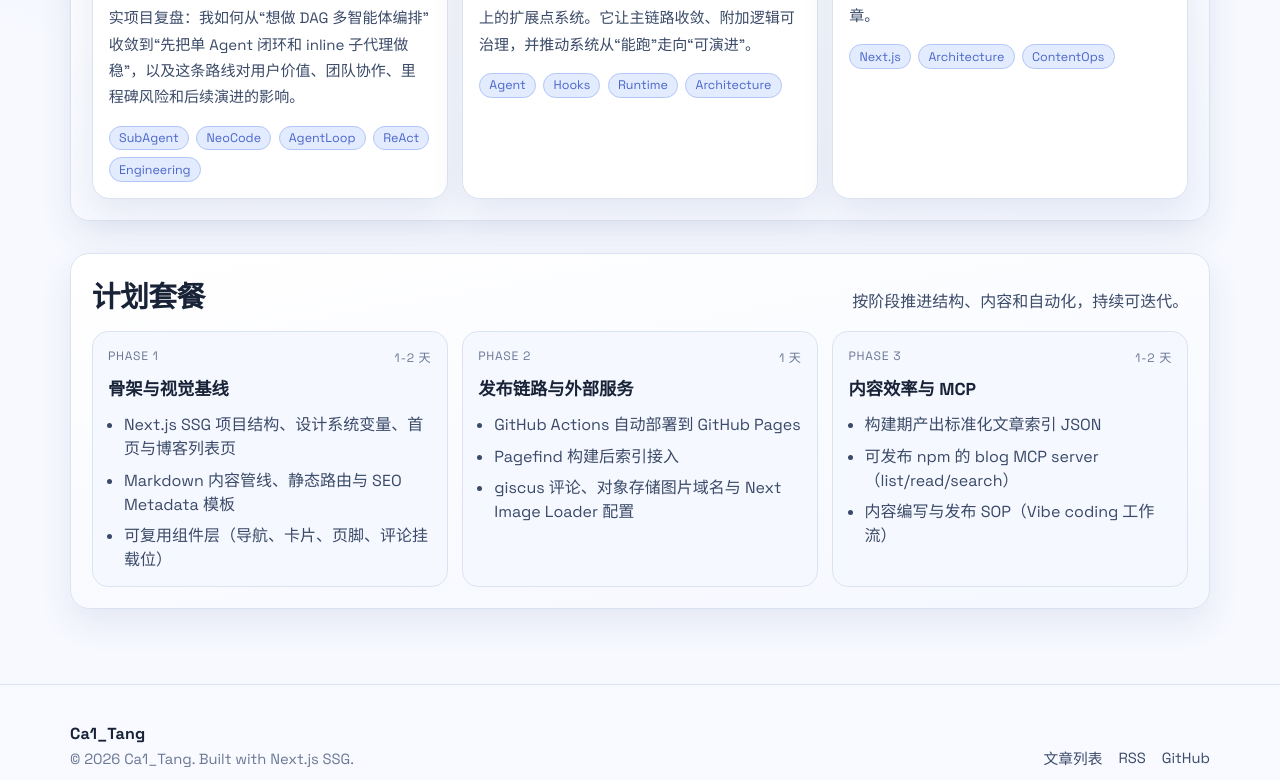
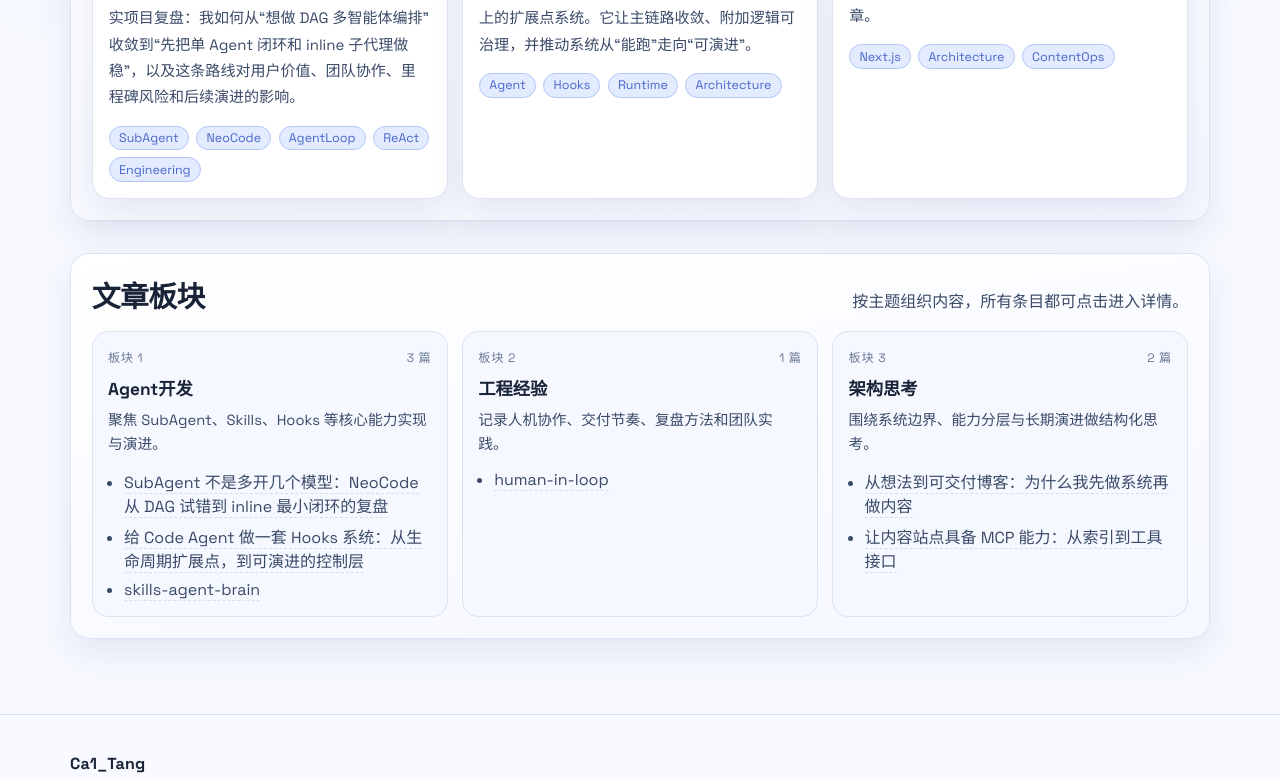
Before and after one commit to Cai-Tang-www/myBlog, a Next.js app: page / in a window 1280 px wide. Shown: the part 695-1475 px from the top of the page. Built offline with nearby package versions, Linux system fonts and the light colour scheme; no server answers.

Commit message:
feat(home): replace plan cards with 3 blog category sections

```diff
--- a/app/page.module.css
+++ b/app/page.module.css
@@ -232,12 +232,31 @@
   font-size: 1.08rem;
 }
 
-.phaseCard ul {
-  margin: 0.7rem 0 0;
+.phaseIntro {
+  margin: 0.58rem 0 0;
+  color: var(--text-secondary);
+  line-height: 1.6;
+  font-size: 0.92rem;
+}
+
+.phaseLinks {
+  margin: 0.75rem 0 0;
   padding-left: 1rem;
   color: var(--text-secondary);
   display: grid;
   gap: 0.45rem;
+}
+
+.phaseLink {
+  color: inherit;
+  text-decoration: none;
+  border-bottom: 1px dashed color-mix(in oklab, var(--border-strong) 65%, transparent);
+  transition: color 160ms ease, border-color 160ms ease;
+}
+
+.phaseLink:hover {
+  color: var(--accent-strong);
+  border-color: color-mix(in oklab, var(--accent-strong) 72%, transparent);
 }
 
 @media (max-width: 1020px) {
--- a/app/page.tsx
+++ b/app/page.tsx
@@ -1,11 +1,68 @@
 import Link from "next/link";
 import { PostCard } from "@/components/post-card";
-import { getFeaturedPosts } from "@/lib/posts";
-import { phasePlan } from "@/lib/plan";
+import { getAllPosts, getFeaturedPosts, type PostSummary } from "@/lib/posts";
 import styles from "./page.module.css";
+
+type CategoryKey = "agent" | "engineering" | "architecture";
+
+interface CategorySection {
+  id: CategoryKey;
+  phase: string;
+  title: string;
+  note: string;
+  posts: PostSummary[];
+}
+
+const categoryOrder: CategoryKey[] = ["agent", "engineering", "architecture"];
+
+const manualCategoryBySlug: Record<string, CategoryKey> = {
+  "code-agent-hooks-lifecycle-control-layer": "agent",
+  "subagent-from-dag-to-inline": "agent",
+  "skills-agent-brain": "agent",
+  "human-in-loop": "engineering",
+};
+
+function buildCategorySections(posts: PostSummary[]): CategorySection[] {
+  const grouped: Record<CategoryKey, PostSummary[]> = {
+    agent: [],
+    engineering: [],
+    architecture: [],
+  };
+
+  for (const post of posts) {
+    const mapped = manualCategoryBySlug[post.slug] ?? "architecture";
+    grouped[mapped].push(post);
+  }
+
+  return [
+    {
+      id: "agent",
+      phase: "板块 1",
+      title: "Agent开发",
+      note: "聚焦 SubAgent、Skills、Hooks 等核心能力实现与演进。",
+      posts: grouped.agent,
+    },
+    {
+      id: "engineering",
+      phase: "板块 2",
+      title: "工程经验",
+      note: "记录人机协作、交付节奏、复盘方法和团队实践。",
+      posts: grouped.engineering,
+    },
+    {
+      id: "architecture",
+      phase: "板块 3",
+      title: "架构思考",
+      note: "围绕系统边界、能力分层与长期演进做结构化思考。",
+      posts: grouped.architecture,
+    },
+  ];
+}
 
 export default async function Home() {
   const featuredPosts = await getFeaturedPosts(3);
+  const allPosts = await getAllPosts();
+  const categorySections = buildCategorySections(allPosts);
 
   return (
     <div className={styles.page}>
@@ -29,7 +86,7 @@ export default async function Home() {
               进入文章库
             </Link>
             <a href="#plan" className="button-secondary">
-              查看计划套餐
+              查看文章板块
             </a>
           </div>
         </div>
@@ -60,24 +117,29 @@ export default async function Home() {
 
       <section id="plan" className={`container ${styles.phaseSection}`}>
         <div className={styles.sectionHeader}>
-          <h2>计划套餐</h2>
-          <p>按阶段推进结构、内容和自动化，持续可迭代。</p>
+          <h2>文章板块</h2>
+          <p>按主题组织内容，所有条目都可点击进入详情。</p>
         </div>
         <div className={styles.phaseGrid}>
-          {phasePlan.map((item, index) => (
+          {categorySections.map((item, index) => (
             <article
               className={styles.phaseCard}
-              key={item.phase}
+              key={item.id}
               style={{ animationDelay: `${index * 90 + 160}ms` }}
             >
               <p className={styles.phaseMeta}>
                 <span>{item.phase}</span>
-                <span>{item.duration}</span>
+                <span>{item.posts.length} 篇</span>
               </p>
-              <h3>{item.focus}</h3>
-              <ul>
-                {item.deliverables.map((deliverable) => (
-                  <li key={deliverable}>{deliverable}</li>
+              <h3>{item.title}</h3>
+              <p className={styles.phaseIntro}>{item.note}</p>
+              <ul className={styles.phaseLinks}>
+                {item.posts.map((post) => (
+                  <li key={post.slug}>
+                    <Link href={`/blog/${post.slug}`} className={styles.phaseLink}>
+                      {post.title}
+                    </Link>
+                  </li>
                 ))}
               </ul>
             </article>
```
